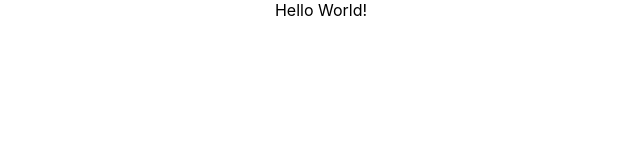
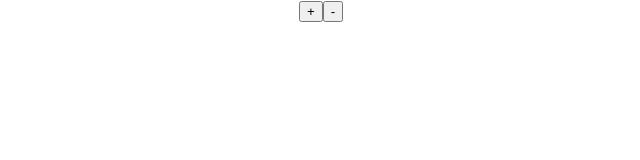
Before and after one commit to vicmafe/football-scoreboard, a React (Create React App) app in the folder football-scoreboard/: page / in a window 1280 px wide. Shown: the top 160 px of the page, without its empty margins (319-959 px from the left). Built offline with nearby package versions, Linux system fonts and the light colour scheme.

Commit message:
create compoment counter with two buttons

```diff
--- a/football-scoreboard/src/App.js
+++ b/football-scoreboard/src/App.js
@@ -1,10 +1,11 @@
 import React from 'react';
 import './App.css';
+import Counter from './Component/Counter.js';
 
 function App() {
   return (
     <div className="App">
-      Hello World!
+      <Counter />
     </div>
   );
 }
--- /dev/null
+++ b/football-scoreboard/src/Component/Counter.js
@@ -0,0 +1,14 @@
+import React, { Component } from 'react';
+
+class counter extends Component {
+  render() {
+    return (
+      <div>
+        <button>+</button>
+        <button>-</button>
+      </div>
+    );
+  }
+}
+
+export default counter;
```
